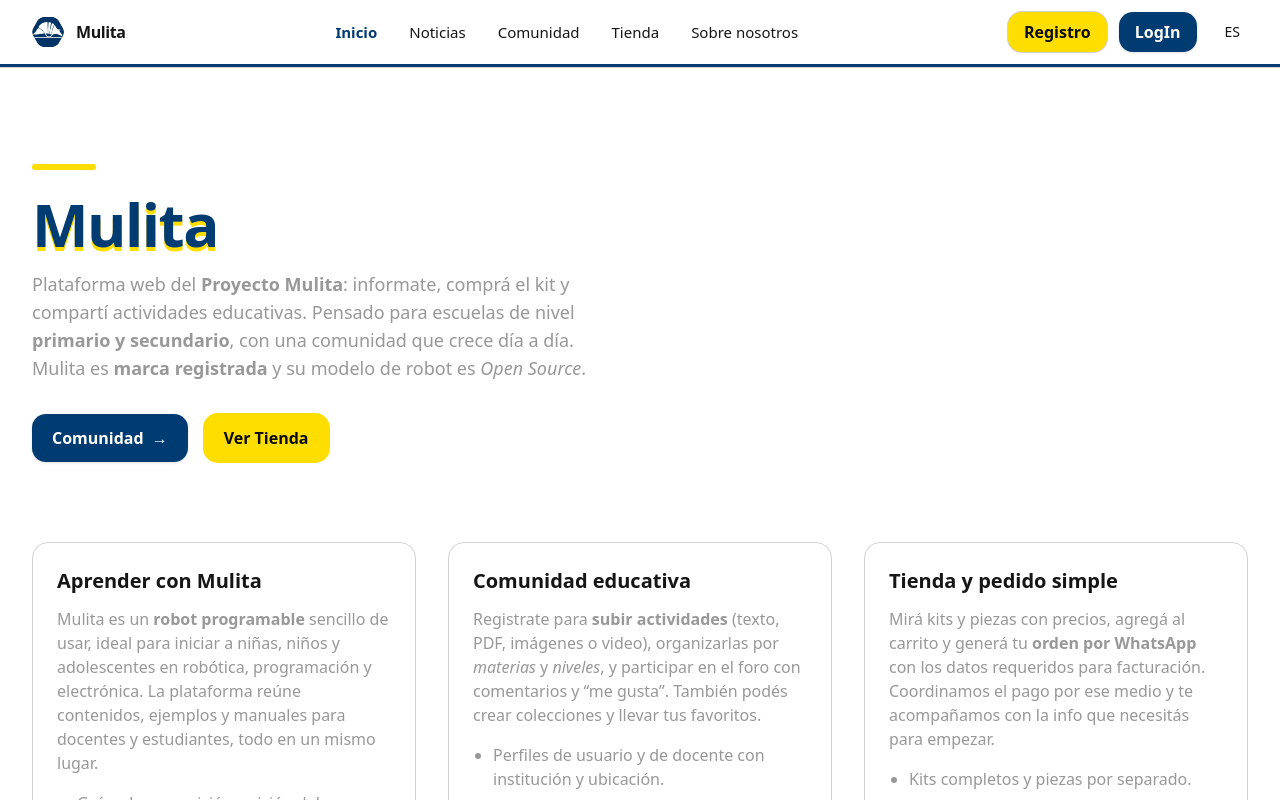
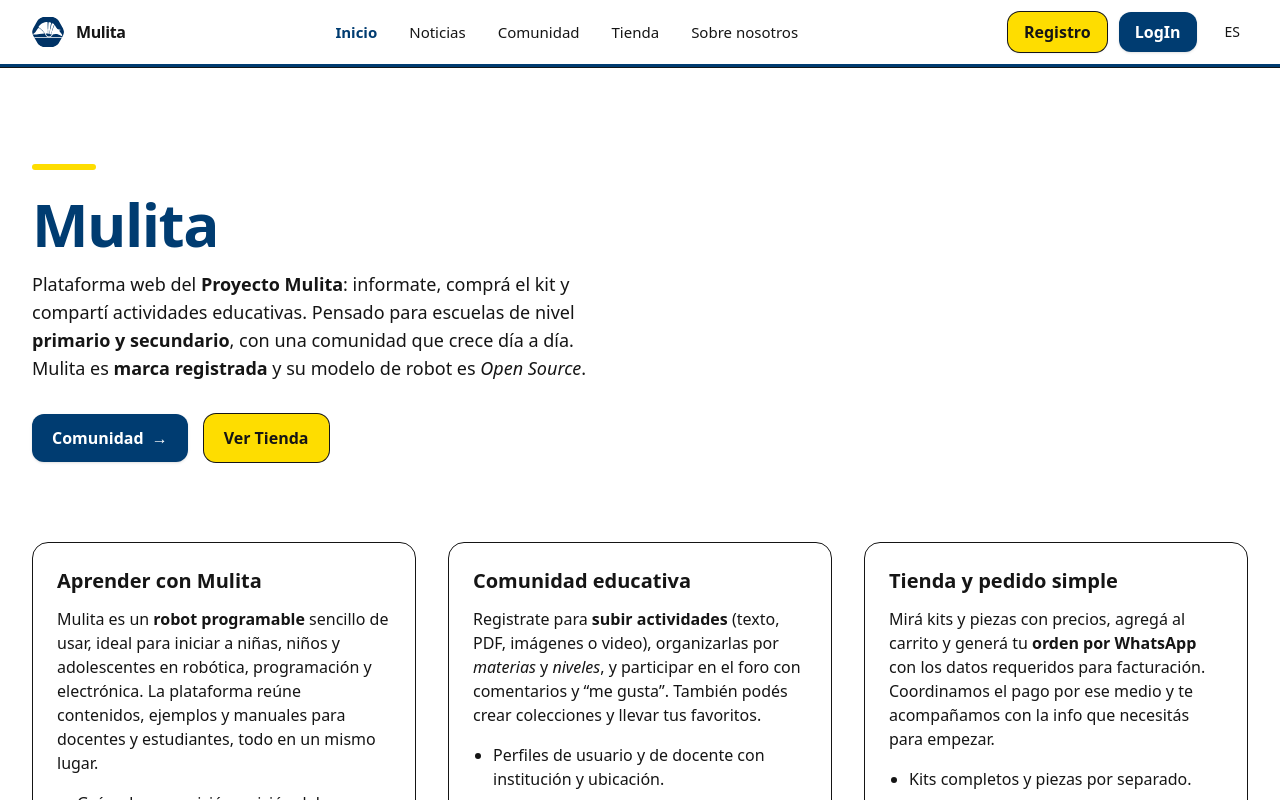
Before and after one commit to nuria8824/mulita-web, a Next.js app: page / in a window 1280 px wide. Shown: the top 800 px of the page. Built offline with nearby package versions, Linux system fonts and the light colour scheme.

Commit message:
no funciona los estilos

```diff
--- a/src/app/globals.css
+++ b/src/app/globals.css
@@ -1,170 +1,25 @@
 @import "tailwindcss";
 @import "tw-animate-css";
 
-/* ===== Variant para dark con clase .dark en <html> o <body> ===== */
 @custom-variant dark (&:is(.dark *));
 
-/* ===== Mapeo de variables Tailwind v4 ===== */
 @theme inline {
   --color-background: var(--background);
   --color-foreground: var(--foreground);
-
-  --font-sans: var(--font-geist-sans);
-  --font-mono: var(--font-geist-mono);
-
   --color-primary: var(--primary);
-  --color-primary-foreground: var(--primary-foreground);
   --color-secondary: var(--secondary);
-  --color-secondary-foreground: var(--secondary-foreground);
-  --color-accent: var(--accent);
-  --color-accent-foreground: var(--accent-foreground);
-  --color-muted: var(--muted);
-  --color-muted-foreground: var(--muted-foreground);
-
-  --color-border: var(--border);
-  --color-input: var(--input);
-  --color-ring: var(--ring);
-
-  --color-card: var(--card);
-  --color-card-foreground: var(--card-foreground);
-  --color-popover: var(--popover);
-  --color-popover-foreground: var(--popover-foreground);
-
-  --color-chart-1: var(--chart-1);
-  --color-chart-2: var(--chart-2);
-  --color-chart-3: var(--chart-3);
-  --color-chart-4: var(--chart-4);
-  --color-chart-5: var(--chart-5);
-
-  --color-sidebar: var(--sidebar);
-  --color-sidebar-foreground: var(--sidebar-foreground);
-  --color-sidebar-primary: var(--sidebar-primary);
-  --color-sidebar-primary-foreground: var(--sidebar-primary-foreground);
-  --color-sidebar-accent: var(--sidebar-accent);
-  --color-sidebar-accent-foreground: var(--sidebar-accent-foreground);
-  --color-sidebar-border: var(--sidebar-border);
-  --color-sidebar-ring: var(--sidebar-ring);
-
-  --radius-sm: calc(var(--radius) - 4px);
-  --radius-md: calc(var(--radius) - 2px);
-  --radius-lg: var(--radius);
-  --radius-xl: calc(var(--radius) + 4px);
 }
 
-/* ===== Paleta UAP =====
-   Azul UAP:     #003C71 (Pantone 541 C)
-   Amarillo UAP: #FEDD00 (Pantone Yellow C)
-   Gris UAP:     #706F6F (Cool Gray aproximado)
-============================================================== */
 :root {
-  /* Base */
-  --radius: 0.625rem;
-
-  /* Colores "marca" reutilizables */
-  --uap-blue: #003C71;
-  --uap-yellow: #FEDD00;
-  --uap-gray: #706F6F;
-
-  /* Superficies y texto (modo claro) */
   --background: #ffffff;
   --foreground: #151515;
 
-  --card: #ffffff;
-  --card-foreground: #151515;
-
-  --popover: #ffffff;
-  --popover-foreground: #151515;
-
-  /* Marca */
-  --primary: var(--uap-blue);
-  --primary-foreground: #ffffff;
-
-  --secondary: var(--uap-yellow);
-  --secondary-foreground: #0a0a0a;
-
-  --accent: color-mix(in oklab, var(--uap-yellow) 25%, white 75%);
-  --accent-foreground: #0a0a0a;
-
-  /* Estados y neutrales */
-  --muted: color-mix(in oklab, var(--uap-gray) 10%, white 90%);
-  --muted-foreground: color-mix(in oklab, var(--uap-gray) 70%, white 30%);
-
-  --destructive: #dc2626;
-
-  /* Bordes / inputs / focus */
-  --border: color-mix(in oklab, var(--uap-gray) 30%, white 70%);
-  --input: color-mix(in oklab, var(--uap-gray) 30%, white 70%);
-  --ring: color-mix(in oklab, var(--uap-blue) 60%, white 40%);
-
-  /* Gráficos sugeridos (coherentes con la paleta) */
-  --chart-1: var(--uap-blue);
-  --chart-2: #295e93; /* azul más claro */
-  --chart-3: var(--uap-yellow);
-  --chart-4: #b89f00; /* amarillo oscuro */
-  --chart-5: var(--uap-gray);
-
-  /* Sidebar */
-  --sidebar: #f9fafb;
-  --sidebar-foreground: #171717;
-  --sidebar-primary: var(--uap-blue);
-  --sidebar-primary-foreground: #ffffff;
-  --sidebar-accent: color-mix(in oklab, var(--uap-yellow) 20%, white 80%);
-  --sidebar-accent-foreground: #0a0a0a;
-  --sidebar-border: color-mix(in oklab, var(--uap-gray) 25%, white 75%);
-  --sidebar-ring: color-mix(in oklab, var(--uap-blue) 60%, white 40%);
+  /* Colores Mulita */
+  --primary: #003C71; /* Azul UAP */
+  --secondary: #FEDD00; /* Amarillo UAP */
+  --muted: #706F6F; /* Gris UAP */
 }
 
-/* ===== Dark mode ===== */
-.dark {
-  --background: #0a0a0a;
-  --foreground: #f5f5f5;
-
-  --card: #111111;
-  --card-foreground: #f5f5f5;
-
-  --popover: #111111;
-  --popover-foreground: #f5f5f5;
-
-  --primary: var(--uap-blue);
-  --primary-foreground: #ffffff;
-
-  --secondary: var(--uap-yellow);
-  --secondary-foreground: #0a0a0a;
-
-  --accent: color-mix(in oklab, var(--uap-yellow) 30%, #1a1a1a 70%);
-  --accent-foreground: #ffffff;
-
-  --muted: #1a1a1a;
-  --muted-foreground: color-mix(in oklab, var(--uap-gray) 65%, white 35%);
-
-  --destructive: #ef4444;
-
-  --border: color-mix(in oklab, var(--uap-gray) 25%, #0a0a0a 75%);
-  --input: color-mix(in oklab, var(--uap-gray) 25%, #0a0a0a 75%);
-  --ring: color-mix(in oklab, var(--uap-blue) 70%, #0a0a0a 30%);
-
-  --chart-1: var(--uap-blue);
-  --chart-2: #2a6aa3;
-  --chart-3: var(--uap-yellow);
-  --chart-4: #b89f00;
-  --chart-5: var(--uap-gray);
-
-  --sidebar: #111111;
-  --sidebar-foreground: #f5f5f5;
-  --sidebar-primary: var(--uap-blue);
-  --sidebar-primary-foreground: #ffffff;
-  --sidebar-accent: color-mix(in oklab, var(--uap-yellow) 25%, #111111 75%);
-  --sidebar-accent-foreground: #ffffff;
-  --sidebar-border: color-mix(in oklab, var(--uap-gray) 30%, #111111 70%);
-  --sidebar-ring: color-mix(in oklab, var(--uap-blue) 70%, #0a0a0a 30%);
+body {
+  @apply bg-background text-foreground;
 }
-
-/* ===== Base layer ===== */
-@layer base {
-  * {
-    @apply border-border outline-ring/50;
-  }
-  body {
-    @apply bg-background text-foreground;
-  }
-}
```
